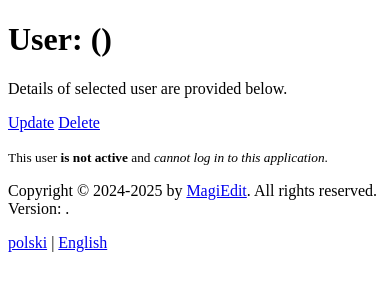
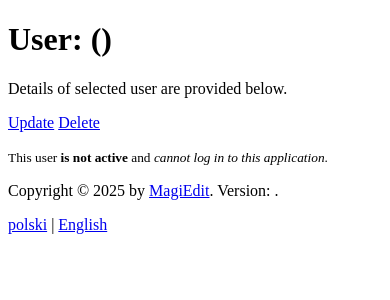
Before and after one commit to niner-games/magiedit, a Yii app: template frontend/views/user/view.php in a window 390 px wide. Shown: the part 26-326 px from the top of the page. Run offline with PHP 8.4 and a stand-in for Yii, Linux system fonts and the light colour scheme; the template is opened without the code that fills it, so the values that code supplies are empty; some libraries are stand-ins or nearby versions.

Commit message:
Footer on mobiles is too long. Close #9

```diff
--- a/frontend/views/layouts/main.php
+++ b/frontend/views/layouts/main.php
@@ -114,17 +114,22 @@ $appTitle = 'MagiEdit';
     <div class="container">
         <p class="float-start mb-0">
 
-            Copyright &copy; 2024-<?= date('Y') ?> by
+            Copyright &copy; <?= date('Y') ?> by
 
             <?= Html::a('MagiEdit', 'https://magiedit.com/', ['rel' => "external"]) ?>.
-            <?= Yii::t('frontend-views', 'All rights reserved') ?>.
 
-            <?= Yii::t('frontend-views', 'Version') ?>:
-            <?= ApplicationVersion::get() ?>.
-        </p>
+            <span class="d-none d-md-inline">
+
+                <?= Yii::t('frontend-views', 'Version') ?>:
+                <?= ApplicationVersion::get() ?>.
+
+            </span>
+
         <p class="float-end mb-0">
+
             <?= Html::a(Yii::t('frontend-views', 'polski'), Url::current(['language' => 'pl'])) ?> |
             <?= Html::a(Yii::t('frontend-views', 'English'), Url::current(['language' => 'en'])) ?>
+
         </p>
     </div>
 </footer>
```
Also changed, not shown: CHANGELOG.md.
